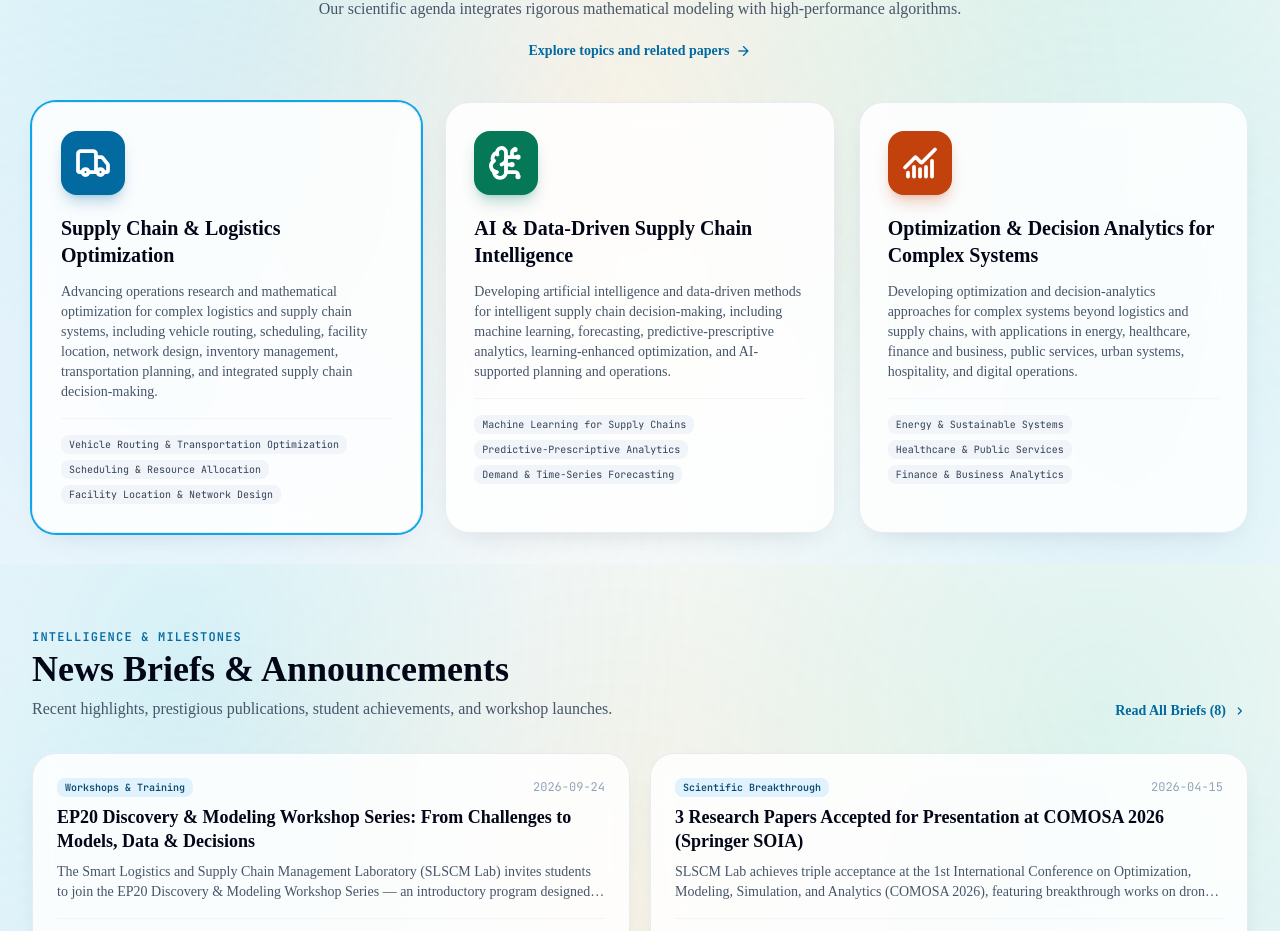
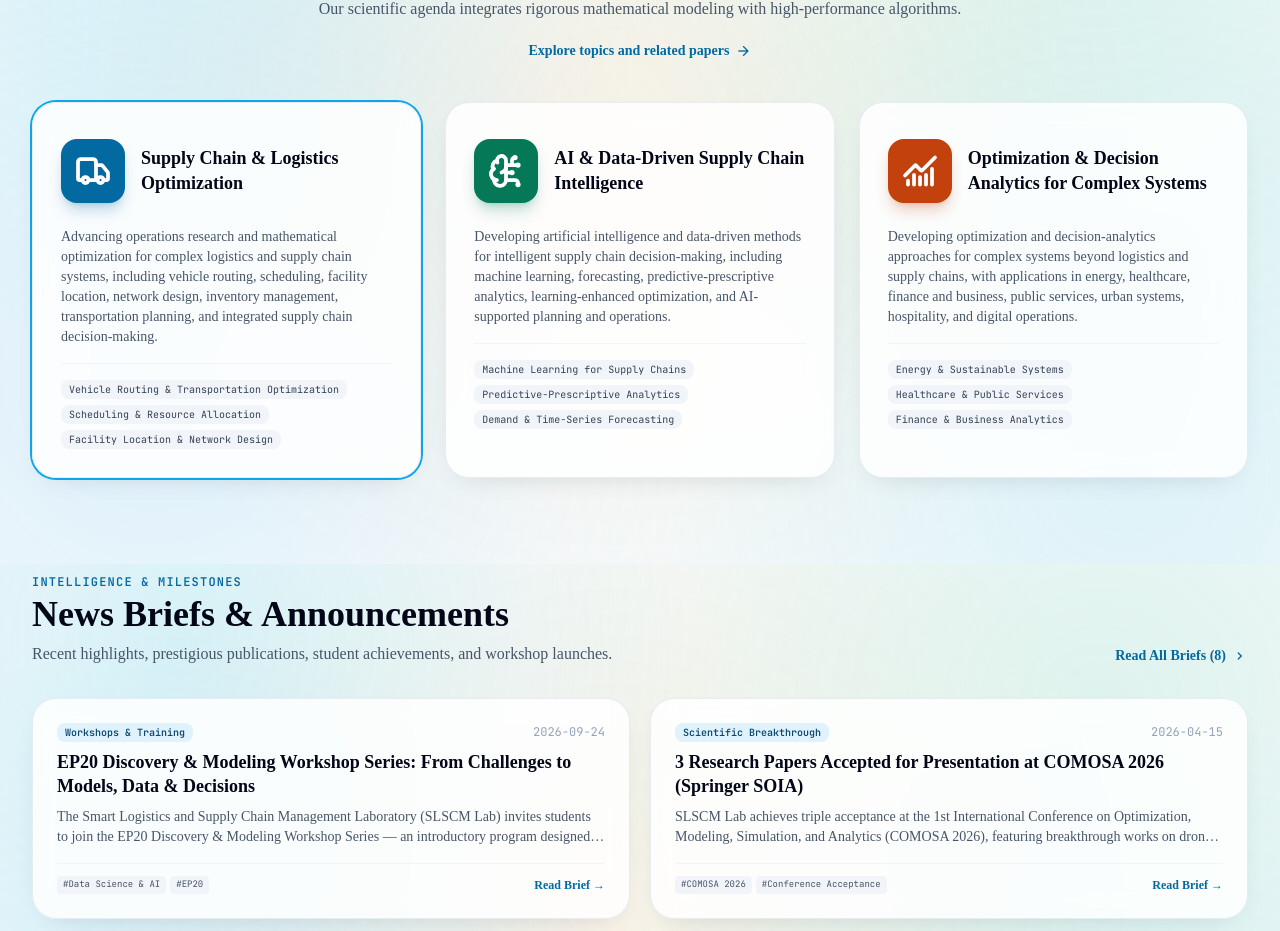
Before and after one commit to slscm-lab/slscm-lab.github.io, a React (Vite) app: page / in a window 1280 px wide. Shown: the part 1036-1967 px from the top of the page. Built offline with nearby package versions, Linux system fonts and the light colour scheme; a web font is replaced by a local one.

Commit message:
refactor(ui): extract ResearchAreaIcon component and align pillar visuals across home and topics pages

```diff
--- /dev/null
+++ b/src/components/ResearchAreaIcon.tsx
@@ -0,0 +1,24 @@
+import React from 'react';
+import { BrainCircuit, ChartNoAxesCombined, Truck, type LucideIcon } from 'lucide-react';
+import { ResearchPillarId } from '../types';
+
+const areaIcons: Record<ResearchPillarId, { icon: LucideIcon; color: string }> = {
+  supply_chain_optimization: { icon: Truck, color: 'bg-sky-700 shadow-sky-700/25' },
+  ai_supply_chain_intelligence: { icon: BrainCircuit, color: 'bg-emerald-700 shadow-emerald-700/25' },
+  decision_analytics: { icon: ChartNoAxesCombined, color: 'bg-orange-700 shadow-orange-700/25' },
+};
+
+interface ResearchAreaIconProps {
+  areaId: ResearchPillarId;
+  className?: string;
+}
+
+export const ResearchAreaIcon: React.FC<ResearchAreaIconProps> = ({ areaId, className = '' }) => {
+  const { icon: AreaIcon, color } = areaIcons[areaId];
+
+  return (
+    <span className={`inline-flex h-16 w-16 shrink-0 items-center justify-center rounded-2xl text-white shadow-lg ${color} ${className}`}>
+      <AreaIcon className="h-9 w-9" strokeWidth={2.5} aria-hidden="true" />
+    </span>
+  );
+};
--- a/src/pages/HomePage.tsx
+++ b/src/pages/HomePage.tsx
@@ -1,6 +1,6 @@
 import React, { useState } from 'react';
-import { BrainCircuit, ChartNoAxesCombined, Truck, type LucideIcon } from 'lucide-react';
 import { Icon } from '../components/Icon';
+import { ResearchAreaIcon } from '../components/ResearchAreaIcon';
 import { PageRoute, PillarId } from '../types';
 import { PaperCard } from '../components/PaperCard';
 import {
@@ -29,28 +29,20 @@ export const HomePage: React.FC<HomePageProps> = ({ onNavigate }) => {
 const pillarDetails: Record<
   PillarId,
   {
-    icon: LucideIcon;
-    iconBg: string;
     desc: string;
   }
 > = {
   supply_chain_optimization: {
-    icon: Truck,
-    iconBg: 'bg-sky-700 shadow-sky-700/25',
     desc:
       'Advancing operations research and mathematical optimization for complex logistics and supply chain systems, including vehicle routing, scheduling, facility location, network design, inventory management, transportation planning, and integrated supply chain decision-making.',
   },
 
   ai_supply_chain_intelligence: {
-    icon: BrainCircuit,
-    iconBg: 'bg-emerald-700 shadow-emerald-700/25',
     desc:
       'Developing artificial intelligence and data-driven methods for intelligent supply chain decision-making, including machine learning, forecasting, predictive-prescriptive analytics, learning-enhanced optimization, and AI-supported planning and operations.',
   },
 
   decision_analytics: {
-    icon: ChartNoAxesCombined,
-    iconBg: 'bg-orange-700 shadow-orange-700/25',
     desc:
       'Developing optimization and decision-analytics approaches for complex systems beyond logistics and supply chains, with applications in energy, healthcare, finance and business, public services, urban systems, hospitality, and digital operations.',
   },
@@ -175,7 +167,6 @@ const pillarDetails: Record<
           {overview.research_pillars.map((pillar) => {
             const id = pillar.id as PillarId;
             const detail = pillarDetails[id];
-            const PillarIcon = detail.icon;
             const isSelected = selectedPillar === id;
             return (
               <div
@@ -187,15 +178,13 @@ const pillarDetails: Record<
                     : 'bg-white/85 hover:bg-white'
                 }`}
               >
-                <div
-                  className={`mb-5 inline-flex h-16 w-16 items-center justify-center rounded-2xl text-white shadow-lg ${detail.iconBg}`}
-                >
-                  <PillarIcon className="h-9 w-9" strokeWidth={2.5} aria-hidden="true" />
+                <div className="flex min-h-20 items-center gap-4">
+                  <ResearchAreaIcon areaId={id} />
+                  <h3 className="min-w-0 font-editorial text-lg font-bold leading-snug text-slate-950">
+                    {(pillar as unknown as { title_en?: string }).title_en || pillar.title}
+                  </h3>
                 </div>
-                <h3 className="font-editorial text-xl font-bold text-slate-950 leading-snug">
-                  {(pillar as unknown as { title_en?: string }).title_en || pillar.title}
-                </h3>
-                <p className="mt-3 font-editorial text-xs sm:text-sm text-slate-600 leading-relaxed">
+                <p className="mt-4 font-editorial text-xs sm:text-sm text-slate-600 leading-relaxed">
                   {detail.desc}
                 </p>
 
--- a/src/pages/ResearchTopicsPage.tsx
+++ b/src/pages/ResearchTopicsPage.tsx
@@ -1,6 +1,7 @@
 import React, { useState } from 'react';
 import { Icon } from '../components/Icon';
 import { PaperCard } from '../components/PaperCard';
+import { ResearchAreaIcon } from '../components/ResearchAreaIcon';
 import { getPublications, getResearchPillars } from '../repositories';
 import { PageRoute, Publication, ResearchPillarId } from '../types';
 import researchKeywords from '../data/research_keywords.json';
@@ -12,14 +13,10 @@ interface ResearchTopicsPageProps {
 
 const areas: {
   id: ResearchPillarId;
-  icon: string;
-  accent: string;
   topics: string[];
 }[] = [
   {
     id: 'supply_chain_optimization',
-    icon: 'local_shipping',
-    accent: 'bg-sky-50 text-sky-700 border-sky-200',
     topics: [
       'vehicle-routing', 'drone-logistics', 'electric-vehicles', 'arc-routing',
       'time-dependent-routing', 'school-transportation', 'facility-location',
@@ -30,14 +27,10 @@ const areas: {
   },
   {
     id: 'ai_supply_chain_intelligence',
-    icon: 'neurology',
-    accent: 'bg-emerald-50 text-emerald-700 border-emerald-200',
     topics: ['machine-learning', 'forecasting'],
   },
   {
     id: 'decision_analytics',
-    icon: 'analytics',
-    accent: 'bg-amber-50 text-amber-800 border-amber-200',
     topics: [
       'energy-systems', 'security-games', 'graph-optimization',
       'healthcare-analytics', 'packing', 'uav-path-planning', 'data-resources',
@@ -118,8 +111,7 @@ export const ResearchTopicsPage: React.FC<ResearchTopicsPageProps> = ({ onNaviga
         <div className="mt-5 flex flex-wrap gap-2 font-mono text-xs text-slate-600">
           <span className="rounded-full border border-slate-200 bg-white px-3 py-1.5">3 research areas</span>
           <span className="rounded-full border border-slate-200 bg-white px-3 py-1.5">{activeTopics.length} topics with papers</span>
-          <span className="rounded-full border border-slate-200 bg-white px-3 py-1.5">{catalogPublications.length} archive papers</span>
-          <span className="rounded-full border border-slate-200 bg-white px-3 py-1.5">{topicOnlyPapers.length} additional research papers</span>
+          <span className="rounded-full border border-slate-200 bg-white px-3 py-1.5">{publications.length} research papers</span>
         </div>
       </div>
 
@@ -146,11 +138,11 @@ export const ResearchTopicsPage: React.FC<ResearchTopicsPageProps> = ({ onNaviga
                   isSelected ? 'border-sky-400 bg-white shadow-lift ring-1 ring-sky-300' : 'bg-white/85 hover:border-sky-200 hover:bg-white'
                 }`}
               >
-                <span className={`inline-flex h-11 w-11 items-center justify-center rounded-xl border ${area.accent}`}>
-                  <Icon name={area.icon} className="h-5 w-5" />
+                <span className="flex min-h-20 items-center gap-4">
+                  <ResearchAreaIcon areaId={area.id} />
+                  <span className="min-w-0 font-editorial text-lg font-bold leading-snug text-slate-950">{pillar?.title}</span>
                 </span>
-                <span className="mt-4 font-editorial text-lg font-bold leading-snug text-slate-950">{pillar?.title}</span>
-                <span className="mt-2 flex-1 font-editorial text-sm leading-relaxed text-slate-600">{pillar?.description}</span>
+                <span className="mt-4 flex-1 font-editorial text-sm leading-relaxed text-slate-600">{pillar?.description}</span>
                 <span className="mt-5 border-t border-slate-100 pt-4 font-mono text-[11px] font-semibold text-sky-700">
                   {areaTopics.length} topics · {paperCount} {paperCount === 1 ? 'paper' : 'papers'}
                 </span>
@@ -167,7 +159,7 @@ export const ResearchTopicsPage: React.FC<ResearchTopicsPageProps> = ({ onNaviga
             Topics in {pillars.find((pillar) => pillar.id === selectedArea)?.title}
           </h2>
         </div>
-        <div className="grid gap-3 sm:grid-cols-2 lg:grid-cols-3">
+        <div className="grid gap-3 sm:grid-cols-2 lg:grid-cols-4">
           {currentTopics.map((topic) => {
             const isSelected = currentTopic?.id === topic.id;
             const count = topicCount(topic.id);
```
